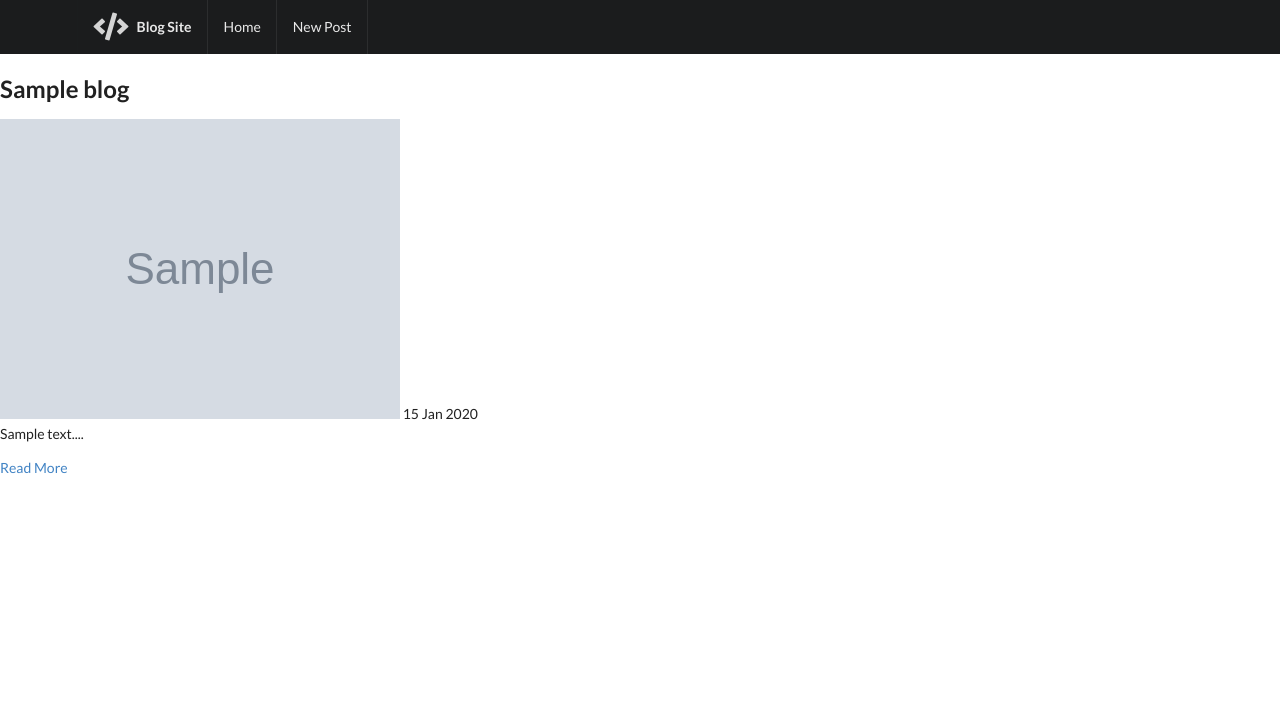
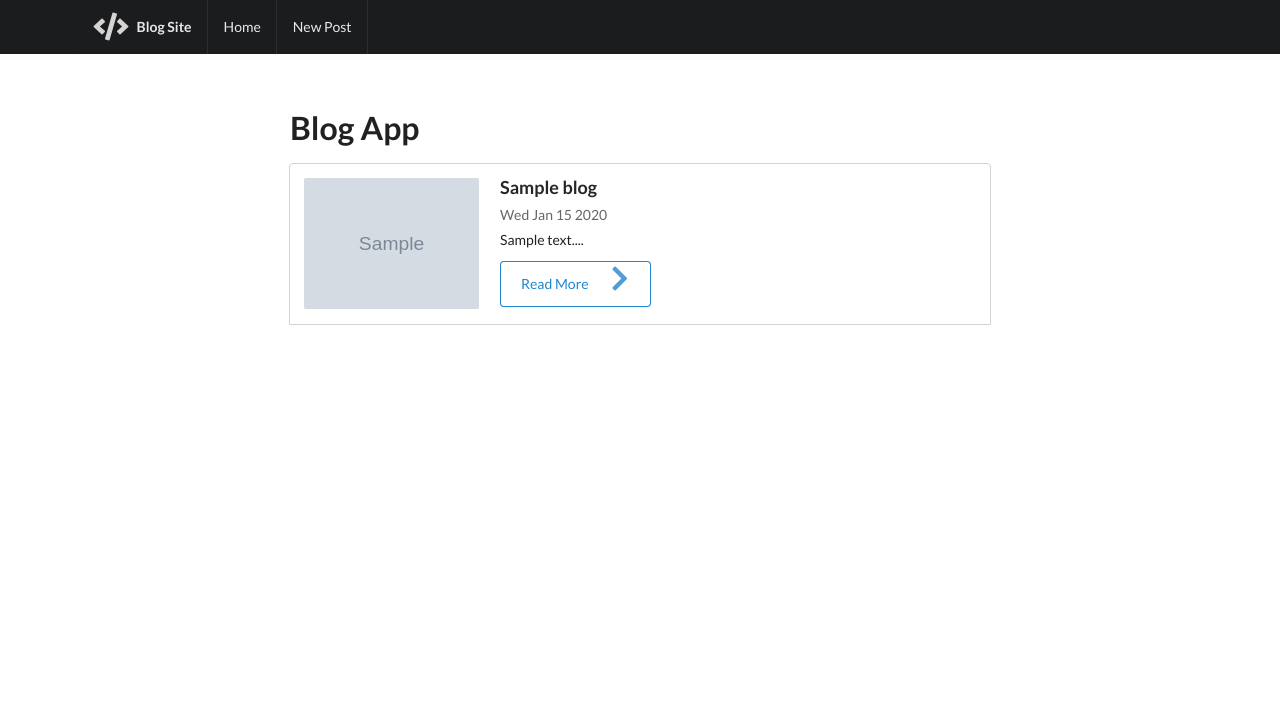
Before and after one commit to storresc15/herokublogapp, a Node server app: template views/index.ejs in a window 1280 px wide. Shown: the top 716 px of the page. Before the commit the page ends 473 px from the top, so only its background shows below. Run offline with Node 20, Linux system fonts and the light colour scheme; the template is opened without the code that fills it: most values are stand-ins (such as "Sample title", 1, 10 or a date in 2020); grey boxes marked "Sample" are stand-in pictures; data that the repository does not hold is empty; some libraries are stand-ins or nearby versions.

Commit message:
Commit most of the functionality

```diff
--- a/app.js
+++ b/app.js
@@ -1,6 +1,8 @@
 var express = require("express"),
 app = express(),
 bodyParser = require("body-parser"),
+methodOverride = require("method-override"),
+expressSanitizer = require("express-sanitizer"),
 mongoose = require("mongoose");
 const PORT = process.env.PORT || 3000;
 
@@ -9,6 +11,8 @@ mongoose.connect("mongodb://localhost:27017/restful_blog_app", {useNewUrlParser:
 app.set("view engine", "ejs");
 app.use(express.static("public"));
 app.use(bodyParser.urlencoded({extended: true}));
+app.use(expressSanitizer());
+app.use(methodOverride("_method"));
 
 //MONGOOSE/MODEL CONFIG
 var blogSchema = new mongoose.Schema({
@@ -42,6 +46,7 @@ app.get("/blogs/new", function(req, res){
 //CREATE ROUTE
 app.post("/blogs", function(req, res){
     //create blog
+    req.body.blog.body = req.sanitize(req.body.blog.body);
     Blog.create(req.body.blog, function(err, newBlog){
         if(err){
             res.render("new");
@@ -62,6 +67,40 @@ app.get("/blogs/:id", function(req, res){
     })
 });
 
+//EDIT ROUTE
+app.get("/blogs/:id/edit", function(req, res) {
+    Blog.findById(req.params.id, function(err, foundBlog){
+        if(err) {
+            res.redirect("/blogs");
+        } else{
+            res.render("edit", {blog: foundBlog});
+        }
+    });
+});
+
+//UPDATE ROUTE
+app.put("/blogs/:id", function(req, res) {
+    req.body.blog.body = req.sanitize(req.body.blog.body);
+    Blog.findByIdAndUpdate(req.params.id, req.body.blog, function(err, updatedBlog){
+        if(err){
+            res.redirect("/blogs");
+        }else {
+            res.redirect("/blogs/" + req.params.id);
+        }
+    });
+});
+
+//DELETE ROUTE
+app.delete("/blogs/:id", function(req, res){
+    Blog.findByIdAndRemove(req.params.id, function(err){
+        if(err) {
+            res.redirect("/blogs");
+        } else {
+            res.redirect("/blogs");
+        }
+    });
+});
+
 app.listen(PORT, function() {
     console.log("The server has started!")
 })
--- a/package.json
+++ b/package.json
@@ -12,6 +12,8 @@
     "body-parser": "^1.19.0",
     "ejs": "^2.6.1",
     "express": "^4.16.4",
+    "express-sanitizer": "^1.0.5",
+    "method-override": "^3.0.0",
     "mongoose": "^5.5.6"
   }
 }
--- a/public/stylesheets/app.css
+++ b/public/stylesheets/app.css
@@ -5,3 +5,6 @@ font-size: 2em;
 .container.main {
     margin-top: 7.0em;
 }
+#delete {
+    display: inline;
+}
--- a/views/index.ejs
+++ b/views/index.ejs
@@ -1,14 +1,34 @@
 <% include ./partials/header %>
-<h1>INDEX PAGE!</h1>
 
-<% blogs.forEach(function(blog){ %>
-    <div>
-        <h2><%=blog.title%></h2>
-        <img src="<%=blog.image%>">
-        <span><%=blog.created%></span>
-        <p><%=blog.body.substring(0,100) %>...</p>
-        <a href="/blogs/<%= blog._id %>">Read More</a>
+<div class="ui main text container">
+    <div class="ui huge header">Blog App</div>
+    <div class="ui top attached segment">
+        <div class="ui divided items">
+            <% blogs.forEach(function(blog){ %>
+                <div class="item">
+                    <div class="image">
+                            <img src="<%=blog.image%>">
+                    </div>
+                    <div class="content">
+                            <a class="header" href="/blogs/<%= blog._id %>"><%=blog.title%></a>
+                    <div class="meta">
+                            <span><%=blog.created.toDateString() %></span>
+                    </div>
+                    <div class="description">
+                            <p><%- blog.body.substring(0,100) %>...</p>
+                    </div>
+                    <div class="extra">
+                            <a class="ui floated basic blue button" href="/blogs/<%= blog._id %>">
+                                Read More <i class="right chevron icon"></i>
+                            </a>
+                        </div>
+                    </div>
+                </div>
+            <% }) %>
+        </div>
     </div>
-<% }) %>
+
+</div>
+
 
 <% include ./partials/footer %>
--- a/views/show.ejs
+++ b/views/show.ejs
@@ -10,6 +10,10 @@
                 <div class="description">
                     <p><%=blog.body%></p>
                 </div>
+                <a class="ui orange basic button" href="/blogs/<%= blog._id %>/edit">Edit</a>
+                <form id="delete" action="/blogs/<%= blog._id %>?_method=DELETE" method="POST">
+                    <button class="ui red basic button">Delete</button>
+                </form>
             </div>
 
 
```
Also changed, not shown: views/edit.ejs (added, +22 -0 lines), 1 other file.
